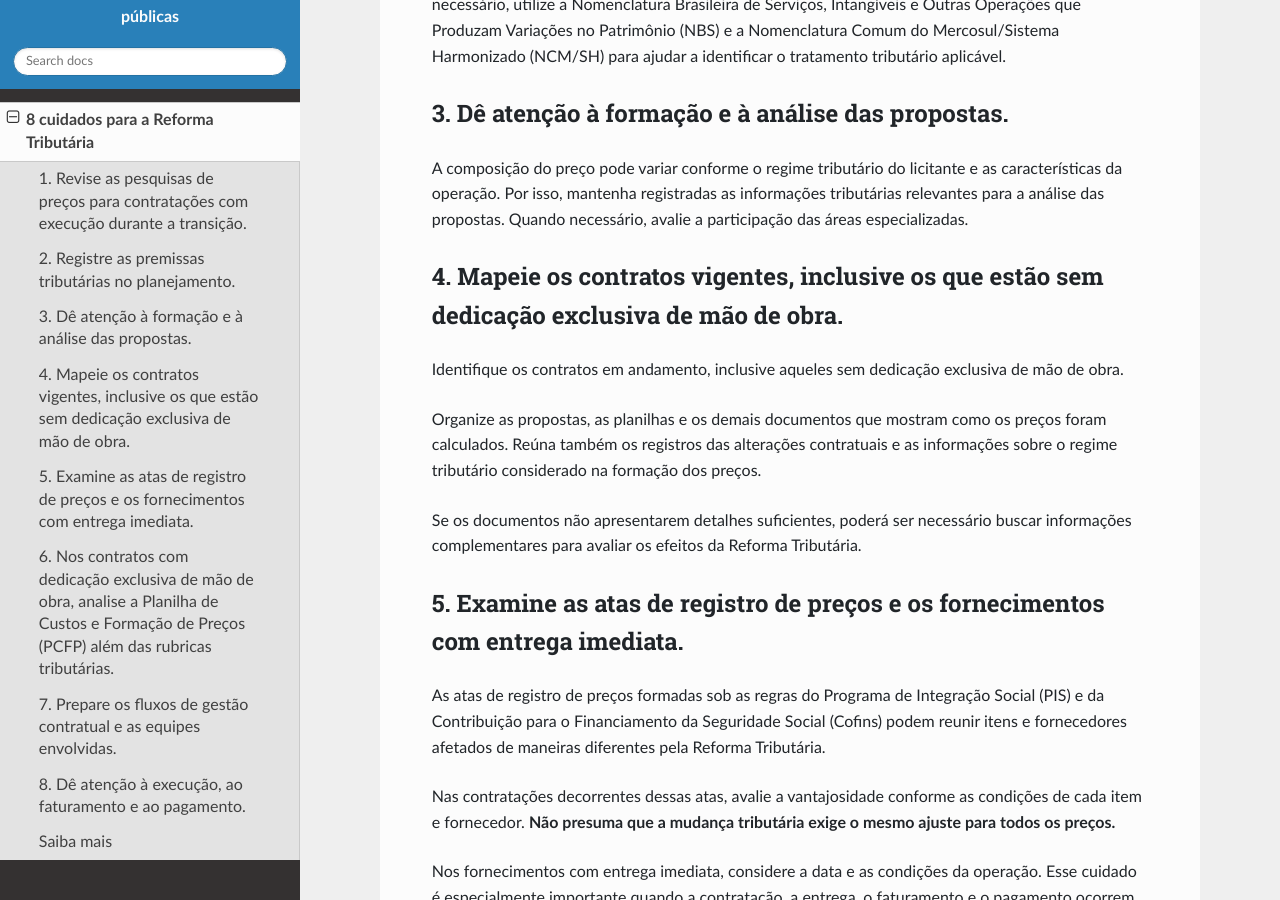
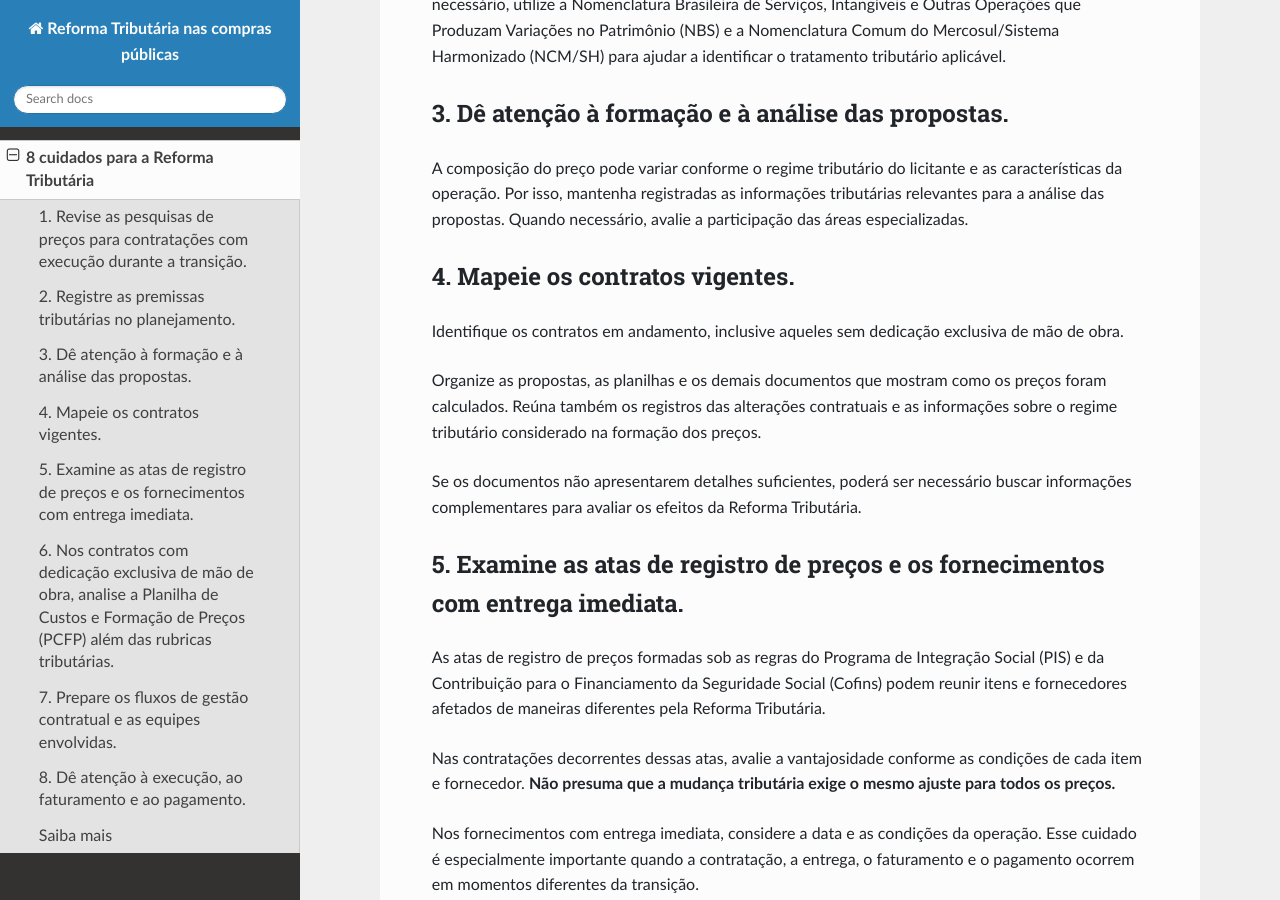
Before and after one commit to emilix10-bit/passos-preparacao-RT-2026-semsecoes, an MkDocs documentation site: the page built from docs/index.md, in a window 1280 px wide and 900 px high, scrolled down 658 px. Built offline with MkDocs 1.6.1, drawn with Linux system fonts in a browser that asks for light colours.

Commit message:
Revise section title for contract mapping

```diff
--- a/docs/index.md
+++ b/docs/index.md
@@ -25,7 +25,7 @@ Descreva com clareza os serviços, materiais e demais insumos envolvidos na cont
 
 A composição do preço pode variar conforme o regime tributário do licitante e as características da operação. Por isso, mantenha registradas as informações tributárias relevantes para a análise das propostas. Quando necessário, avalie a participação das áreas especializadas.
 
-## 4. Mapeie os contratos vigentes, inclusive os que estão sem dedicação exclusiva de mão de obra.
+## 4. Mapeie os contratos vigentes.
 
 Identifique os contratos em andamento, inclusive aqueles sem dedicação exclusiva de mão de obra.
 
```
